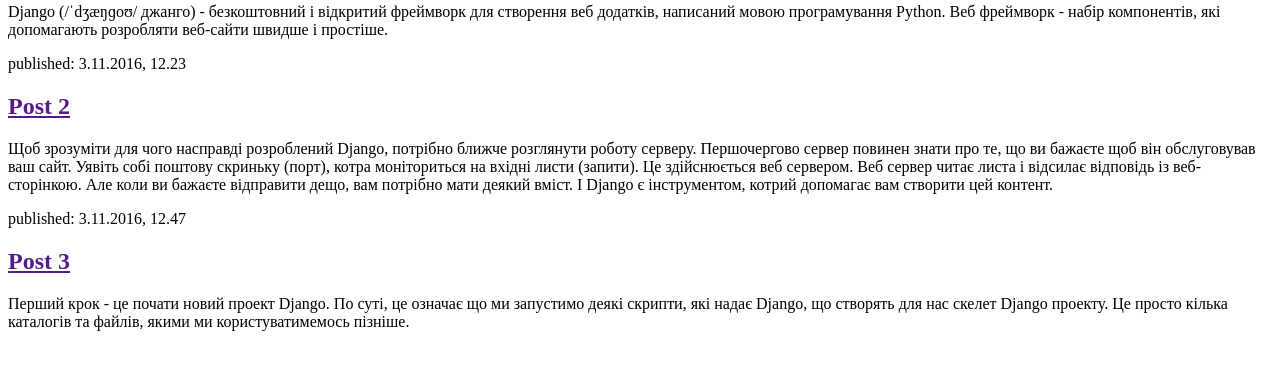
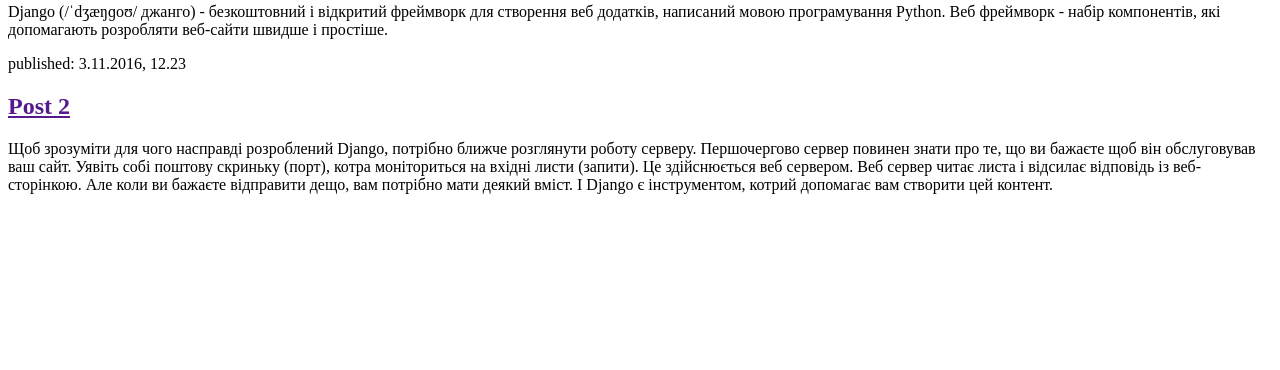
Before and after one commit to Nan-sy/my-first-blog, a Django app: page / in a window 1280 px wide. Shown: the part 148-518 px from the top of the page. Run offline with Django 3.2, Linux system fonts and the light colour scheme.

Commit message:
Changed the HTML for the site.

```diff
--- a/blog/templates/blog/post_list.html
+++ b/blog/templates/blog/post_list.html
@@ -18,11 +18,5 @@
             <h2><a href="">Post 2</a></h2>
             <p>Щоб зрозуміти для чого насправді розроблений Django, потрібно ближче розглянути роботу серверу. Першочергово сервер повинен знати про те, що ви бажаєте щоб він обслуговував ваш сайт. Уявіть собі поштову скриньку (порт), котра моніториться на вхідні листи (запити). Це здійснюється веб сервером. Веб сервер читає листа і відсилає відповідь із веб-сторінкою. Але коли ви бажаєте відправити дещо, вам потрібно мати деякий вміст. І Django є інструментом, котрий допомагає вам створити цей контент.</p>
         </div>
-
-        <div>
-            <p>published: 3.11.2016, 12.47</p>
-            <h2><a href="">Post 3</a></h2>
-            <p>Перший крок - це почати новий проект Django. По суті, це означає що ми запустимо деякі скрипти, які надає Django, що створять для нас скелет Django проекту. Це просто кілька каталогів та файлів, якими ми користуватимемось пізніше.</p>
-        </div>
     </body>
 </html>
```
